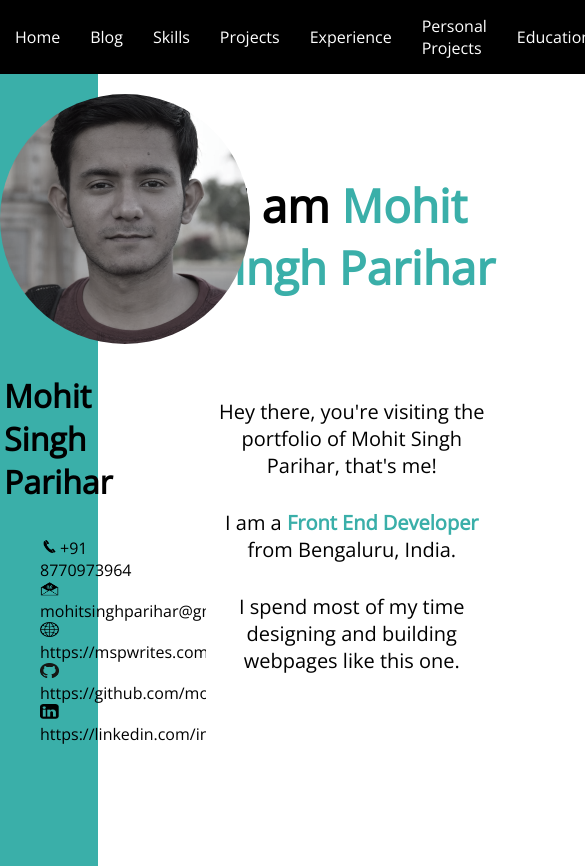
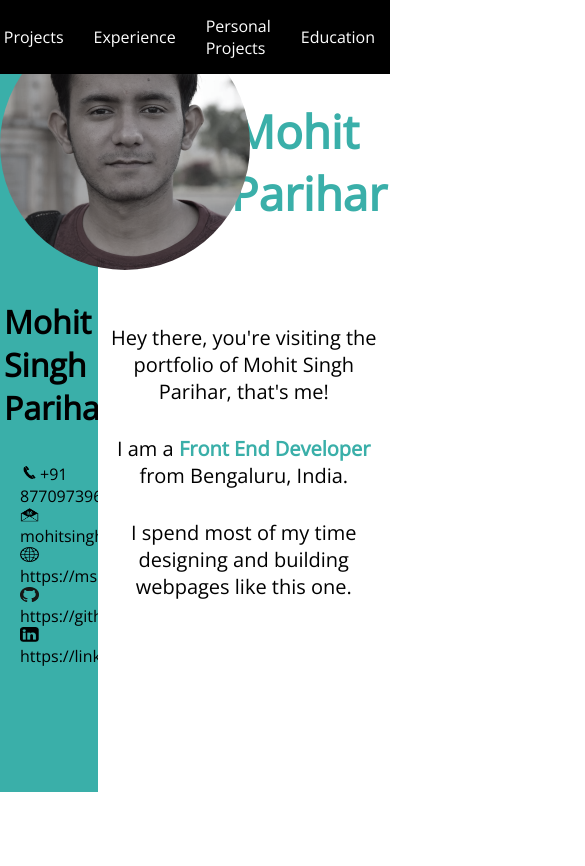
Before and after one commit to pariharsmohit/mohitsparihar.github.io, an Angular app: page / in a window 390 px wide. Shown: the top 866 px of the page, 585 px wide, since content can reach past the window. After the commit the page ends 844 px from the top, so only its background shows below. Built offline with nearby package versions, Linux system fonts and the light colour scheme.

Commit message:
responsive design start

```diff
--- /dev/null
+++ b/src/app/_responsive.scss
@@ -0,0 +1,32 @@
+/* Style the navigation menu */
+@import '../assets/variables.scss';
+
+@media only screen and (max-width:1224px) {
+    nav {
+        overflow: hidden;
+        background-color: $color1;
+        position: absolute;
+        width: 100%;
+        z-index: 1000;
+        a {
+            display: flex;
+            flex-direction: column;
+            align-items: center;
+        }
+
+        .icon {
+            display: block;
+        }
+
+        #myLinks {
+            max-width: 100vw;
+            height: 100%;
+            color: white;
+            border-radius: 10px;
+            display: none;
+            a {
+                width: 100vw;
+            }
+        }
+    }
+}
--- a/src/app/app.component.ts
+++ b/src/app/app.component.ts
@@ -4,7 +4,10 @@
 @Component({
     selector: 'app-root',
     templateUrl: './app.component.html',
-    styleUrls: ['./app.component.scss']
+    styleUrls: [
+        './app.component.scss',
+        './_responsive.scss'
+    ]
 })
 export class AppComponent implements OnInit {
     title = 'resume';
@@ -19,7 +22,6 @@
         let elements = document.querySelectorAll('.content-wrapper');
         elements.forEach(element => {
             let boundary = element.getBoundingClientRect();
-            console.log(boundary.top, boundary.bottom);
             if ((boundary.top < (getViewportHeight() - 50) && boundary.top > 0)
                 || (boundary.top < 0 && boundary.bottom >= getViewportHeight())) {
                 document.getElementById('nav-' + element.getAttribute('id')).classList.add('selected');
@@ -32,5 +34,14 @@
             return (window.innerHeight || document.documentElement.clientHeight);
         }
     }
+    hamburgerMenu() {
+        const homeBtn = document.getElementById('home-btn');
+        let links = document.getElementById("myLinks");
+        if (links.style.display === "block") {
+          links.style.display = "none";
+        } else {
+          links.style.display = "block";
+        }
+      }
 
 }
--- a/src/app/header/header.component.html
+++ b/src/app/header/header.component.html
@@ -2,19 +2,19 @@
         <div class="profile-image"></div>
         <h1 class="name">{{resume.name}}</h1>
         <div id="contact">
-                <div>
+                <div class="contact-div">
                         <img src="assets/img/phoneLogo.png" /><a href="tel:{{resume.phoneNumber}}" target="_blank">{{resume.phoneNumber}}</a>
                 </div>
-                <div>
+                <div class="contact-div">
                         <img src="assets/img/mailLogo.png" /><a href="mailto:{{resume.email}}" target="_blank">{{resume.email}}</a>
                 </div>
-                <div>
+                <div class="contact-div">
                         <img src="assets/img/weblogo.png" /><a href="mailto:{{resume.website}}" target="_blank">{{resume.website}}</a>
                 </div>
-                <div>
+                <div class="contact-div">
                         <img src="assets/img/gitlogo.png"><a href="https://github.com/mohitsparihar/" target="_blank">{{resume.github}}</a>
                 </div>
-                <div>
+                <div class="contact-div">
                         <img src="assets/img/linkedinLogo.png" /><a href="https://linkedin.com/in/mohitsparihar" target="_blank">{{resume.linkedin}}</a>
                 </div>
         </div>
--- a/src/app/header/header.component.scss
+++ b/src/app/header/header.component.scss
@@ -17,8 +17,7 @@
   }
 
   #contact {
-    padding: 0 0 0 40px;
-    font-size: 13px;
+    font-size: 10px;
     margin-top: 1em;
     text-align: left;
     border: 0;
@@ -51,6 +50,9 @@
         height: 15px;
         padding-right: 1.5%;
       }
+    .contact-div {
+      padding: 0 0 0 2em;
+    }
   }
 
   .profile-image {
--- a/src/index.html
+++ b/src/index.html
@@ -5,6 +5,7 @@
   <title>Portfolio</title>
   <base href="/">
   <meta name="viewport" content="width=device-width, initial-scale=1">
+  <link rel="stylesheet" href="https://cdnjs.cloudflare.com/ajax/libs/font-awesome/4.7.0/css/font-awesome.min.css">
   <link rel="icon" type="image/x-icon" href="favicon.ico">
 </head>
 <body>
```
